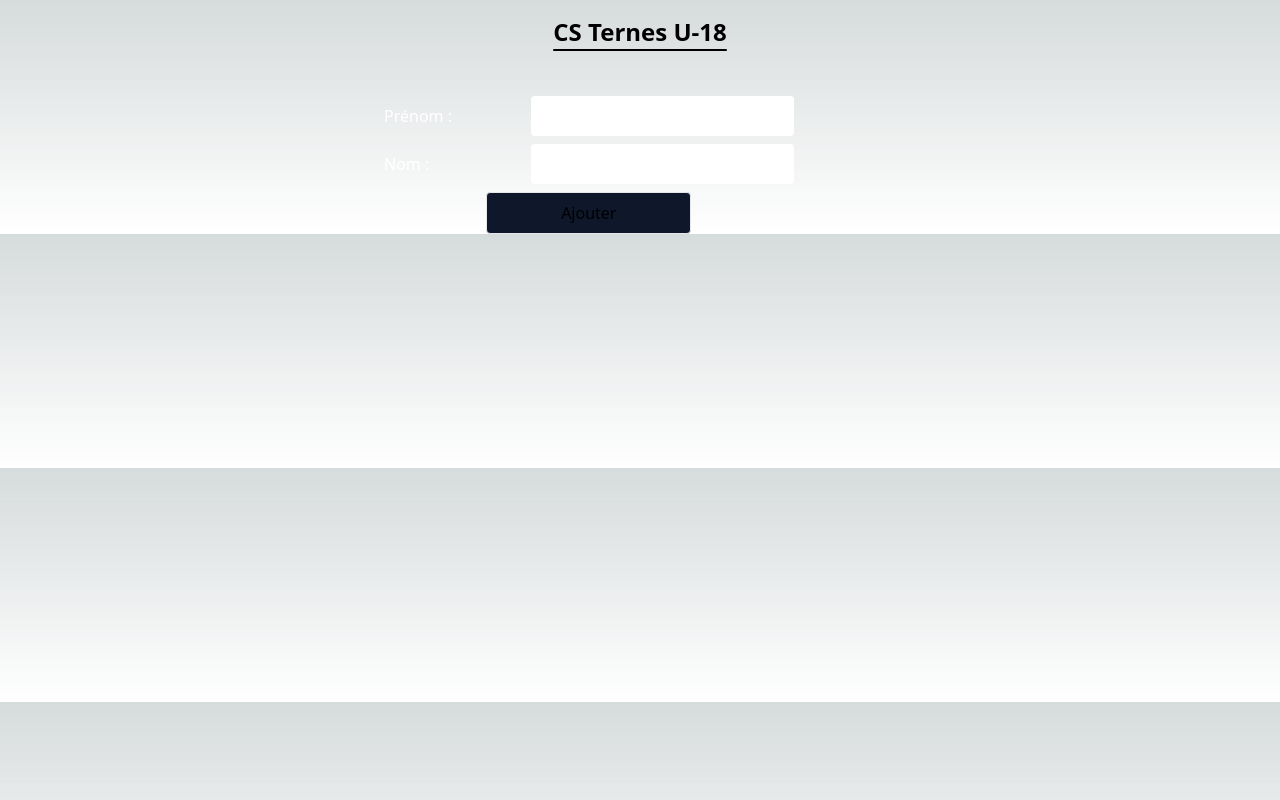
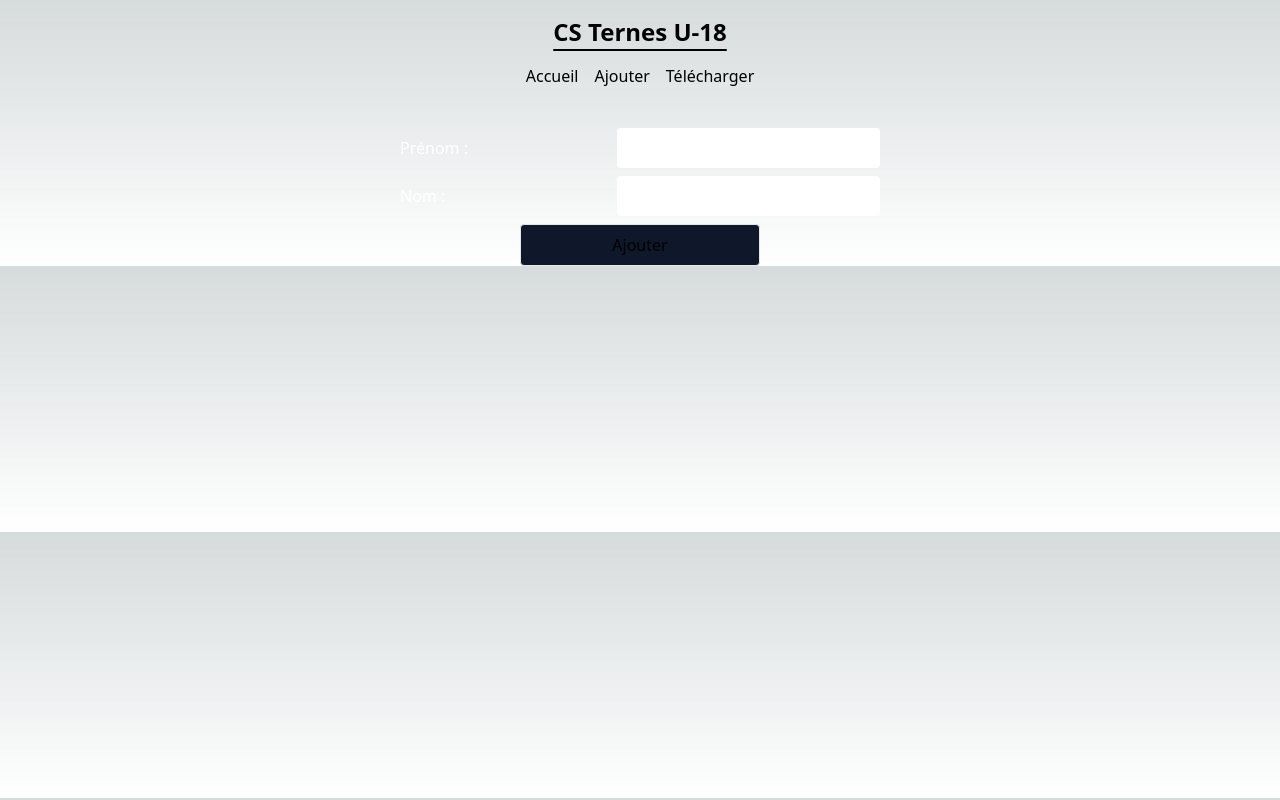
Before and after one commit to vanaklay/player-tracker-next, a Next.js app: page /addPlayer in a window 1280 px wide. Built offline with nearby package versions, Linux system fonts and the light colour scheme.

Commit message:
update css

```diff
--- a/pages/_app.tsx
+++ b/pages/_app.tsx
@@ -3,11 +3,13 @@ import type { AppProps } from 'next/app';
 import { Providers } from './providers';
 import { Layout } from '@/src/components/Layout';
 import { CONFIG } from '@/src/config';
+import { Navbar } from '@/src/components/Navbar';
 
 export default function App({ Component, pageProps }: AppProps) {
   return (
     <Providers>
       <Layout title={CONFIG.teamName}>
+        <Navbar />
         <Component {...pageProps} />
       </Layout>
     </Providers>
--- /dev/null
+++ b/src/components/Button/index.tsx
@@ -0,0 +1,20 @@
+'use client';
+
+import clsx from 'clsx';
+import React, { PropsWithChildren } from 'react';
+
+type ButtonProps = {
+  size?: 'small' | 'large';
+} & PropsWithChildren;
+export const Button = ({ children, size = 'small' }: ButtonProps) => {
+  return (
+    <button
+      className={clsx('mt-4 self-center rounded border bg-blue-950 p-2', {
+        'w-1/2': size === 'small',
+        'w-9/12': size === 'large',
+      })}
+    >
+      {children}
+    </button>
+  );
+};
--- /dev/null
+++ b/src/components/Navbar/index.tsx
@@ -0,0 +1,34 @@
+'use client';
+import React from 'react';
+import Link from 'next/link';
+
+export const Navbar = () => {
+  const links = [
+    {
+      text: 'Accueil',
+      url: '/',
+    },
+    {
+      text: 'Ajouter',
+      url: '/addPlayer',
+    },
+    {
+      text: 'Télécharger',
+      url: '/pdf',
+    },
+  ];
+  return (
+    <div className="mb-4 flex flex-col items-center justify-start gap-y-4 px-2">
+      <ul className="flex gap-4 pb-2">
+        {links.map((link) => (
+          <li
+            className="hover:text-blue-500"
+            key={`${Math.random() + 1}_${link.text}`}
+          >
+            <Link href={link.url}>{link.text}</Link>
+          </li>
+        ))}
+      </ul>
+    </div>
+  );
+};
--- a/src/features/AddPlayerForm/index.tsx
+++ b/src/features/AddPlayerForm/index.tsx
@@ -43,7 +43,7 @@ const AddPlayerForm = (): JSX.Element => {
 
   return (
     <>
-      <form className="mt-8 flex w-4/5 flex-col space-y-2" onSubmit={handleAddForm}>
+      <form className="mt-8 flex flex-col space-y-2 px-4" onSubmit={handleAddForm}>
         <label htmlFor="firstName" className="flex justify-between">
           <span className="mr-4 self-center text-white">Prénom :</span>
           <input
--- a/src/features/PDFGenerator/index.tsx
+++ b/src/features/PDFGenerator/index.tsx
@@ -8,6 +8,7 @@ import { getSortedPlayersByFirstName } from '../../utils/players';
 import { useFetchPlayersQuery } from '@/src/lib/query/queries';
 import toast from 'react-hot-toast';
 import { getYear } from '@/src/utils/date';
+import { Button } from '@/src/components/Button';
 
 const PDFGenerator = () => {
   const [selectedMonth, setSelectedMonth] = useState<string>('');
@@ -45,9 +46,7 @@ const PDFGenerator = () => {
             fileName={`${selectedMonth}_${year}.pdf`}
           >
             {({ loading }) => (
-              <button className="my-8 rounded bg-blue-950 p-2">
-                {loading ? 'Chargement' : 'Télécharger'}
-              </button>
+              <Button>{loading ? 'Chargement' : 'Télécharger'}</Button>
             )}
           </PDFDownloadLink>
         </div>
```
